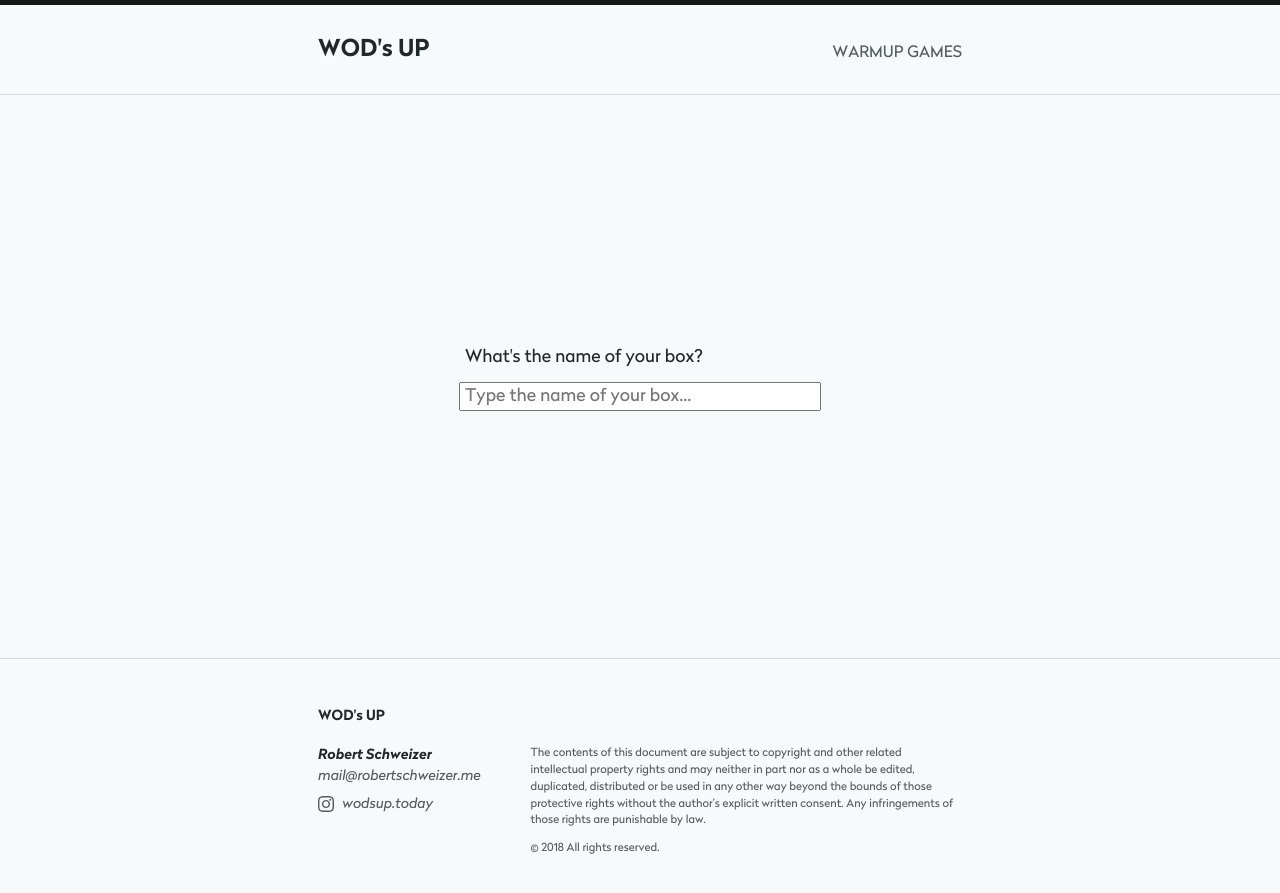
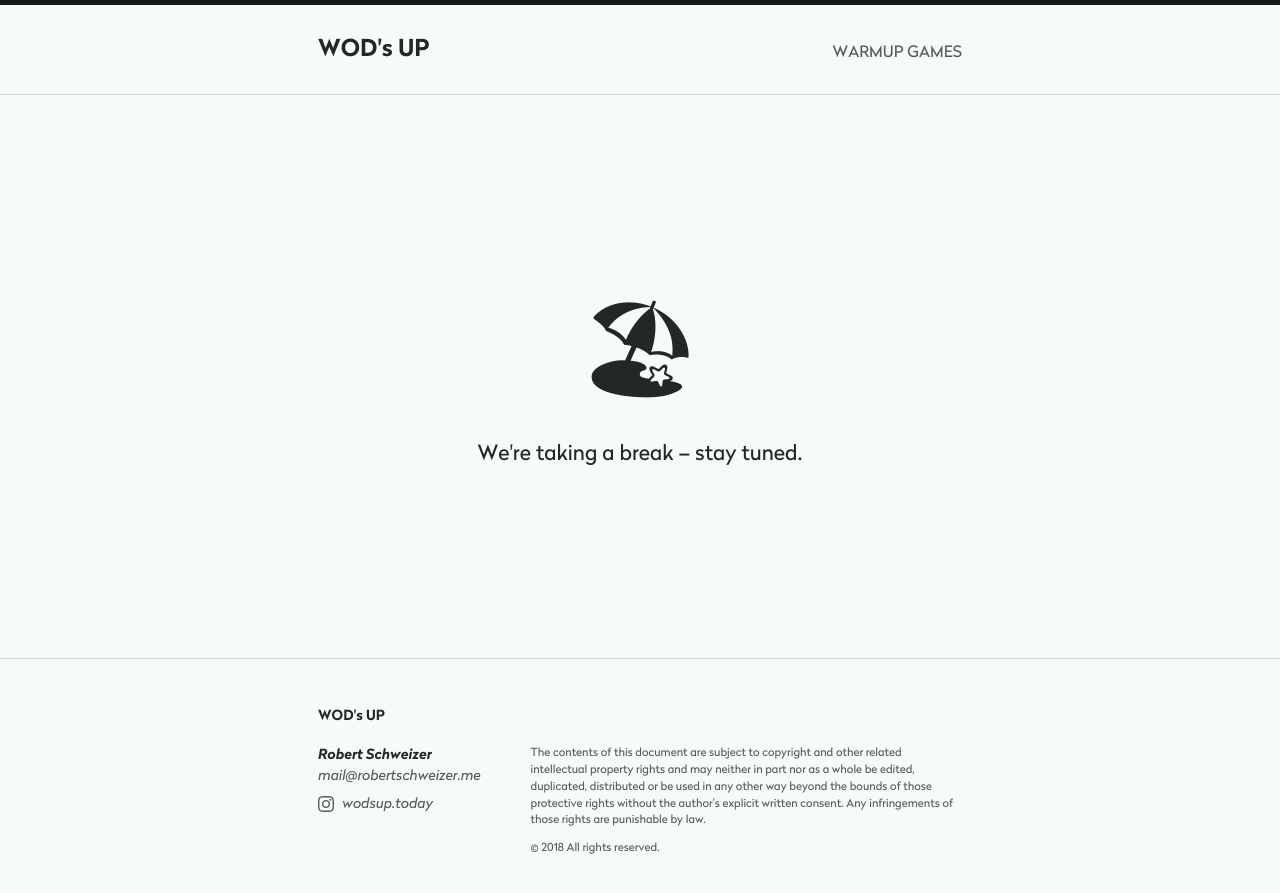
Before and after one commit to rschweizer/wodsup.today, a Jekyll site: the page built from index.md, in a window 1280 px wide. Shown: the top 893 px of the page. Built offline with Jekyll 4.4.1, drawn with Linux system fonts in a browser that asks for light colours.

Commit message:
Remove CTA and add announcement

```diff
--- a/_layouts/home.html
+++ b/_layouts/home.html
@@ -2,12 +2,7 @@
 layout: default
 ---
 
-{%- assign wod = site.posts | where_exp: "post","post.date >= site.time" | sort: "date", "first" | first -%}
-{%- if wod -%}
-
-  <section class="cta">
-    <label for="box">What's the name of your box?</label>
-    <input id="box" placeholder="Type the name of your box..." />
-  </section>
-
-{%- endif -%}
+<section class="announcement">
+  <div class="icon">🏖</div>
+  <div class="message">We're taking a break – stay tuned.</div>
+</section>
--- a/_sass/layout.scss
+++ b/_sass/layout.scss
@@ -236,20 +236,13 @@ body {
     }
 
     section {
-      &.cta {
-        font-size: 1.25em;
+      &.announcement {
+        font-size: 1.5em;
+        margin: 0 auto;
+        text-align: center;
 
-        input,
-        label {
-          display: block;
-          font-family: 'Radikal', $base-font-family;
-          margin: 0 auto;
-          padding: 0.2em 0.25em 0.1em 0.25em;
-          width: 20em;
-        }
-
-        label {
-          margin-bottom: 0.5em;
+        .icon {
+          font-size: 5em;
         }
       }
 
--- a/assets/scripts/main.js
+++ /dev/null
@@ -1,8 +0,0 @@
-const input = document.querySelector('section.cta input#box')
-input.addEventListener(
-  'keyup',
-  event =>
-    event.keyCode === 13 &&
-    input.value !== '' &&
-    (window.location = '/' + input.value.replace(/[^a-zA-Z0-9]/g, '').toLowerCase())
-)
```
